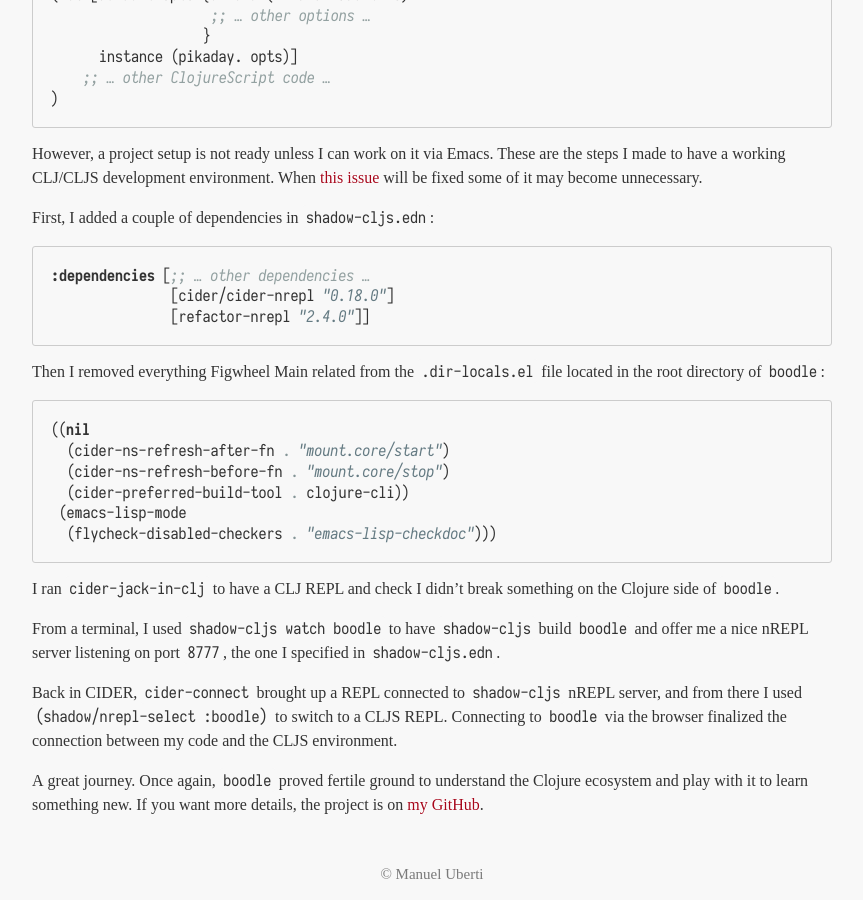
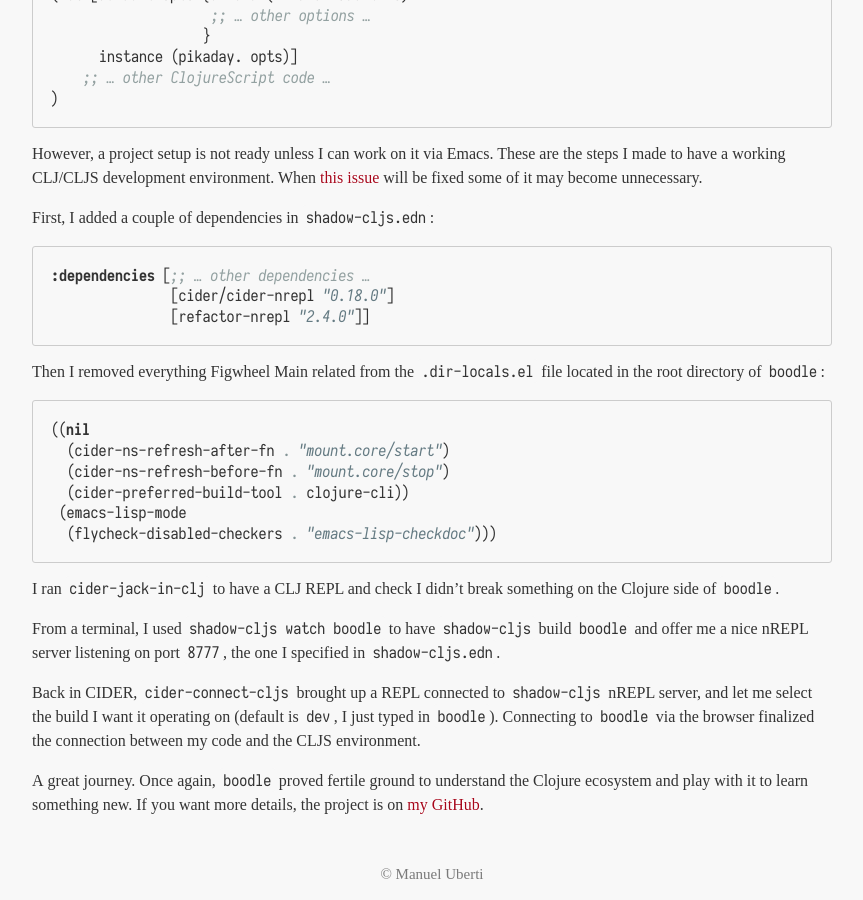
Before and after one commit to manuel-uberti/manuel-uberti.github.io, a Jekyll site: the page built from _posts/2018-11-14-deps-shadow-cljs.md, in a window 1280 px wide and 900 px high, scrolled down 1817 px. Shown: the whole window, without its empty margins (208-1071 px from the left). Built offline with Jekyll 4.4.1, drawn with Linux system fonts in a browser that asks for light colours; some web fonts are replaced.

Commit message:
Update instructions

```diff
--- a/_posts/2018-11-14-deps-shadow-cljs.md
+++ b/_posts/2018-11-14-deps-shadow-cljs.md
@@ -139,10 +139,10 @@ From a terminal, I used `shadow-cljs watch boodle` to have `shadow-cljs` build
 `boodle` and offer me a nice nREPL server listening on port `8777`, the one
 I specified in `shadow-cljs.edn`.
 
-Back in CIDER, `cider-connect` brought up a REPL connected to `shadow-cljs`
-nREPL server, and from there I used `(shadow/nrepl-select :boodle)` to switch to
-a CLJS REPL. Connecting to `boodle` via the browser finalized the connection
-between my code and the CLJS environment.
+Back in CIDER, `cider-connect-cljs` brought up a REPL connected to `shadow-cljs`
+nREPL server, and let me select the build I want it operating on (default is
+`dev`, I just typed in `boodle`). Connecting to `boodle` via the browser
+finalized the connection between my code and the CLJS environment.
 
 A great journey. Once again, `boodle` proved fertile ground to understand the
 Clojure ecosystem and play with it to learn something new. If you want more
```
